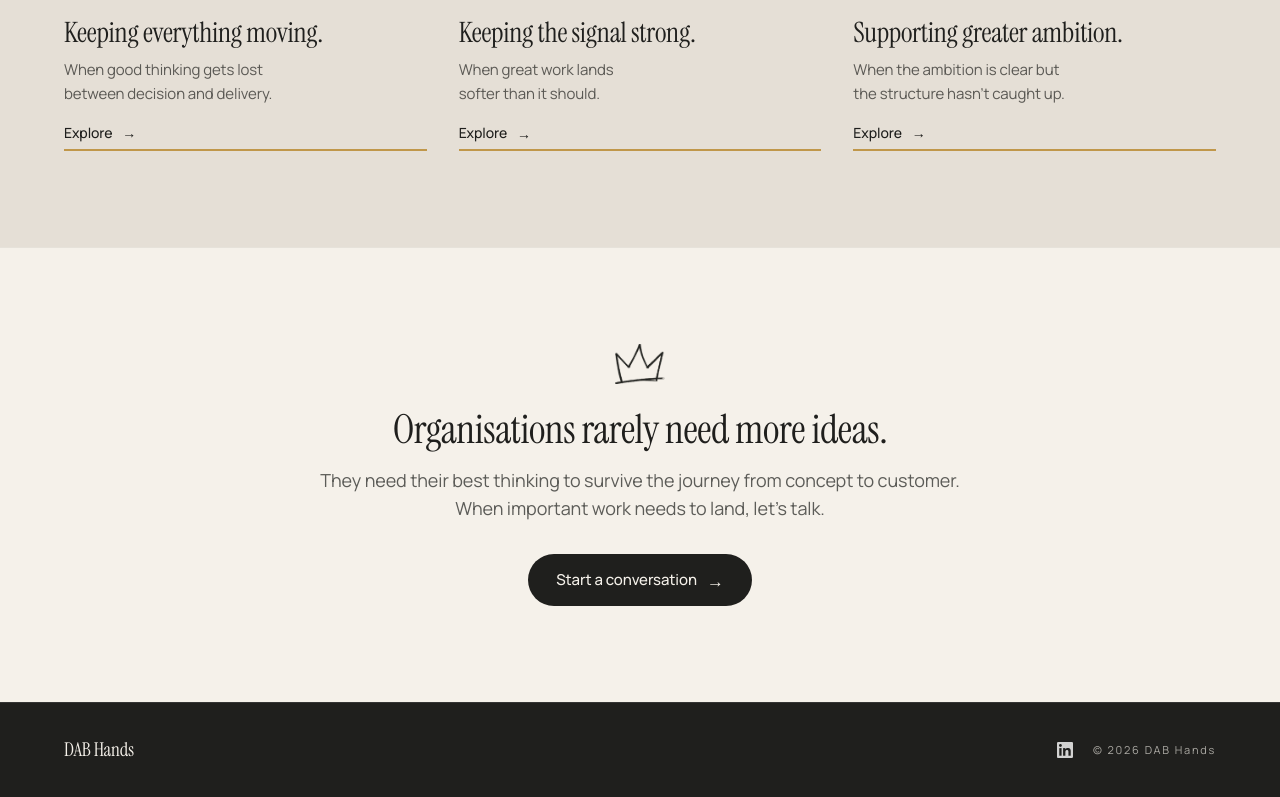
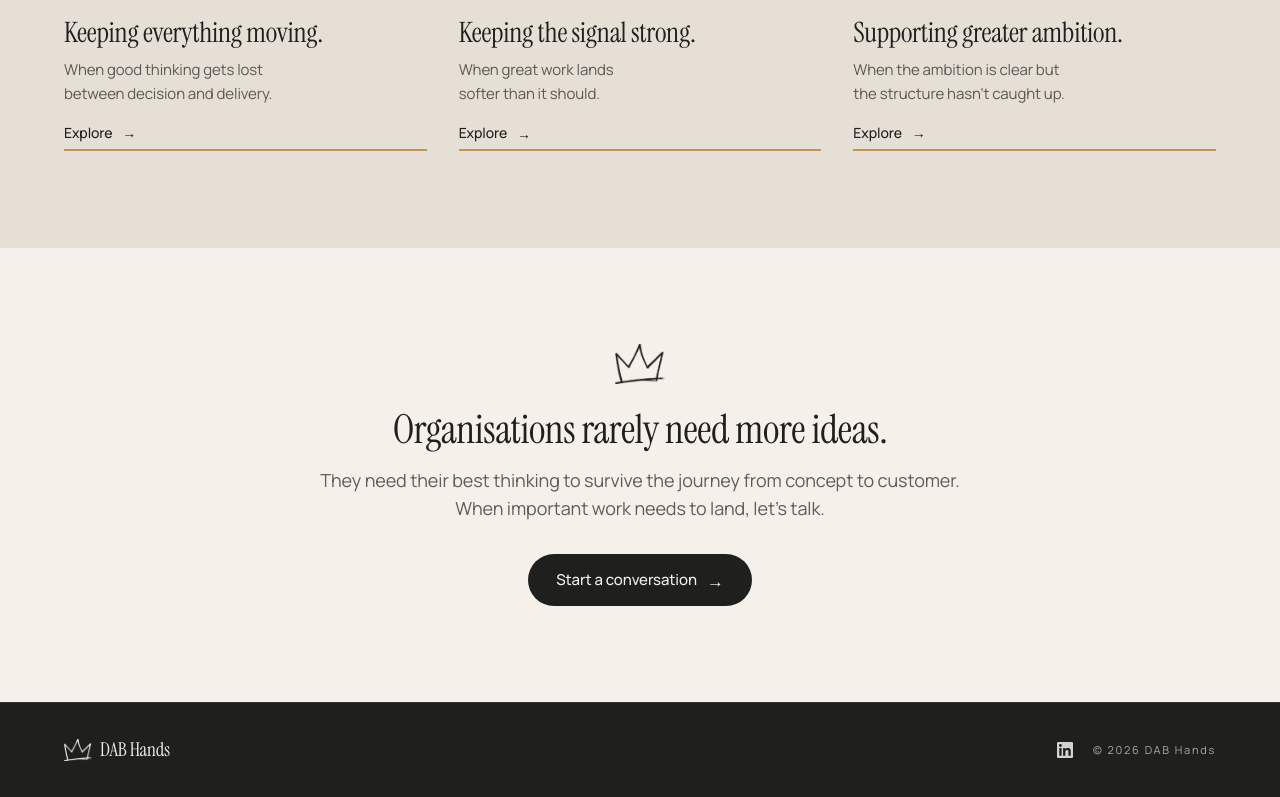
Before and after one commit to darrenbrett-lang/dabhands.delivery, a Next.js app: page / in a window 1280 px wide. Shown: the part 4535-5332 px from the top of the page. Built offline with nearby package versions, Linux system fonts and the light colour scheme.

Commit message:
Logo lockup: the drawn crown joins the wordmark, site-wide chrome
Header carries the charcoal crown beside the serif wordmark; the
footer carries the white crown on charcoal. Owner call, 2026-08-17.

Co-Authored-By: Claude Fable 5 <noreply@anthropic.com>

```diff
--- a/components/Footer.tsx
+++ b/components/Footer.tsx
@@ -39,7 +39,9 @@ export const Footer = ({ variant = 'default' }: { variant?: FooterVariant }) =>
     <footer className="bg-charcoal text-bone/75 border-t border-white/10">
       <div className="max-w-screen-xl mx-auto px-6 md:px-10 lg:px-16 py-8">
         <div className="flex flex-col md:flex-row items-start md:items-center justify-between gap-5">
-          <Link href="/" className="inline-flex items-baseline" aria-label="DAB Hands, home">
+          <Link href="/" className="inline-flex items-center gap-2" aria-label="DAB Hands, home">
+            {/* eslint-disable-next-line @next/next/no-img-element */}
+            <img src="/images/DabHands_crown_white.png" alt="" aria-hidden width={467} height={367} loading="lazy" decoding="async" className="block h-[22px] w-auto select-none" />
             <span className="font-serif text-bone text-[19px] tracking-[-0.01em]">DAB Hands</span>
           </Link>
           <div className="flex items-center gap-5">
```
